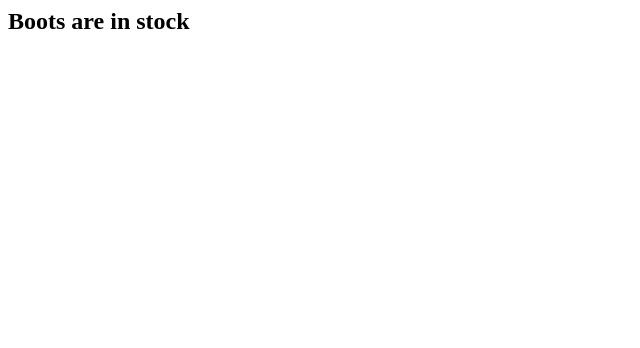
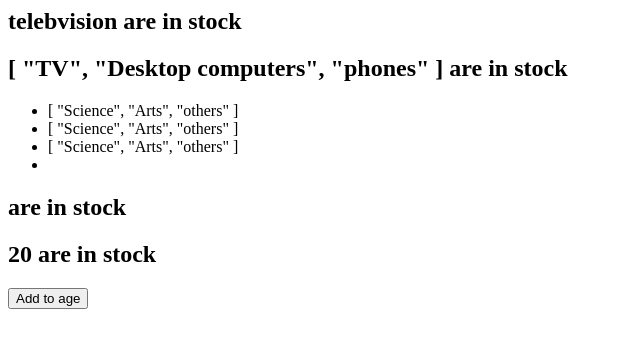
Before and after one commit to voboroau/hello-world, a plain HTML site: page index.html in a window 1280 px wide. Shown: the whole page, without its empty margins (0-640 px from the left). Drawn offline with nearby package versions, Linux system fonts and the light colour scheme.

Commit message:
Update index.html

```diff
--- a/index.html
+++ b/index.html
@@ -1,6 +1,10 @@
-
 <div id="app">
 	<h2> {{products}} are in stock </h2>
+    <h2> {{electronics}} are in stock </h2>
+    <ul> <li v-for= "book in Books">{{Books}}<li></ul>
+    <h2> {{agesqr}} are in stock </h2>
+    <h2> {{age}} are in stock </h2>
+    <button @click="age+=1">Add to age</button>
 </div>
 
 <script src="https://unpkg.com/vue"></script>
@@ -8,7 +12,11 @@
 	const app = new Vue ({
     	el: '#app',
         data: {
-        	products: 'Boots'
-        }
+        	products: 'telebvision',
+            electronics: ['TV', 'Desktop computers', 'phones'],
+            Books: ['Science', 'Arts', 'others'],
+            age: 20
+        	},
+  //    computed: {agesqr(){return age * age}}
     })
 </script>
```
